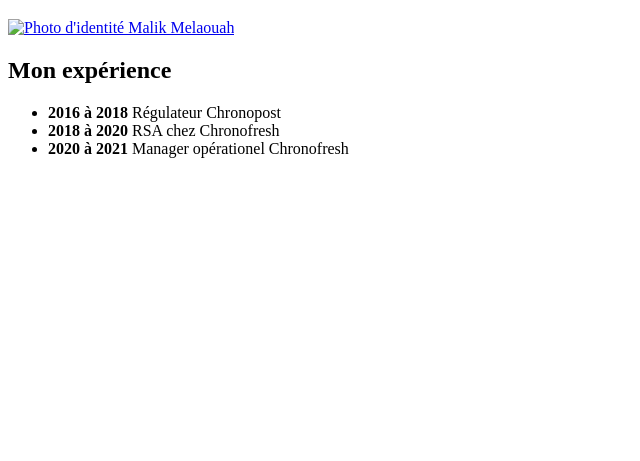
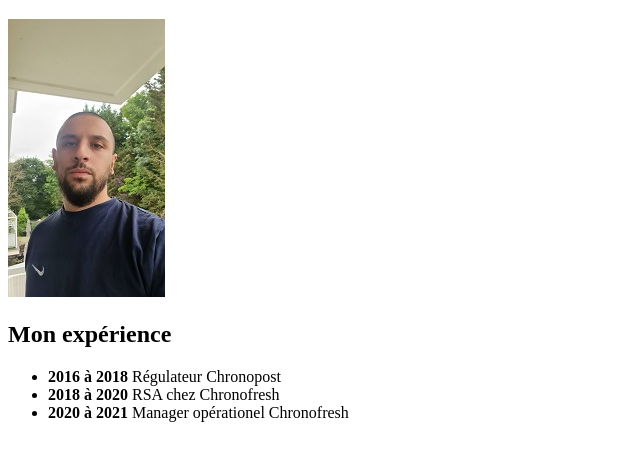
Before and after one commit to MalikMelaouah/Mon-CV, a plain HTML site: page index.html in a window 1280 px wide. Shown: the part 61-522 px from the top of the page, without its empty margins (0-640 px from the left). Drawn offline with Linux system fonts and the light colour scheme.

Commit message:
modif photo

```diff
--- a/index.html
+++ b/index.html
@@ -8,7 +8,9 @@
 </head>
 <body>
     <h1>Melaouah Malik</h1>
-    <p><a href="Photo_de_profile.JPEG"><img src="Photo de profile.jpg" alt="Photo d'identité Malik Melaouah"></a></p>
+    <p> <a href="images/Photo_de_profile.JPEG"><img src="images/Photo de profile.jpg" alt="Photo_de_profile"
+        title="Cliquez pour agrandir" /></a>
+
 
     <h2>Mon expérience</h2>
 
```
